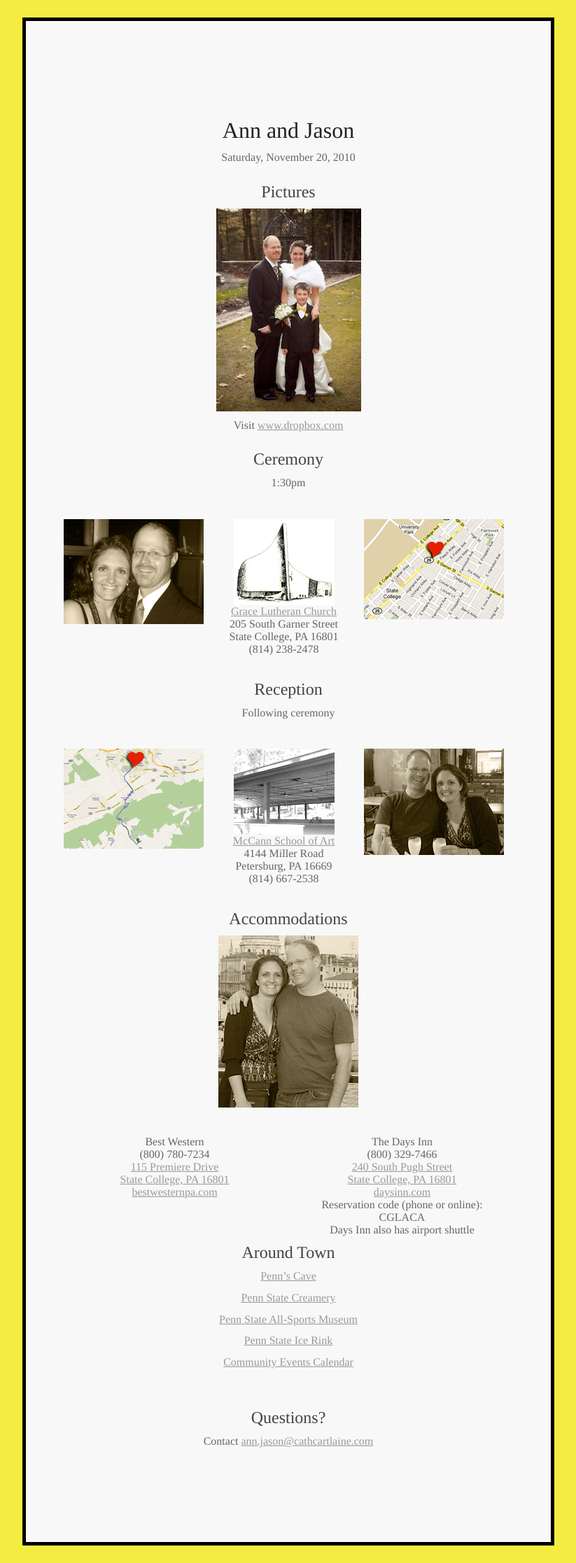
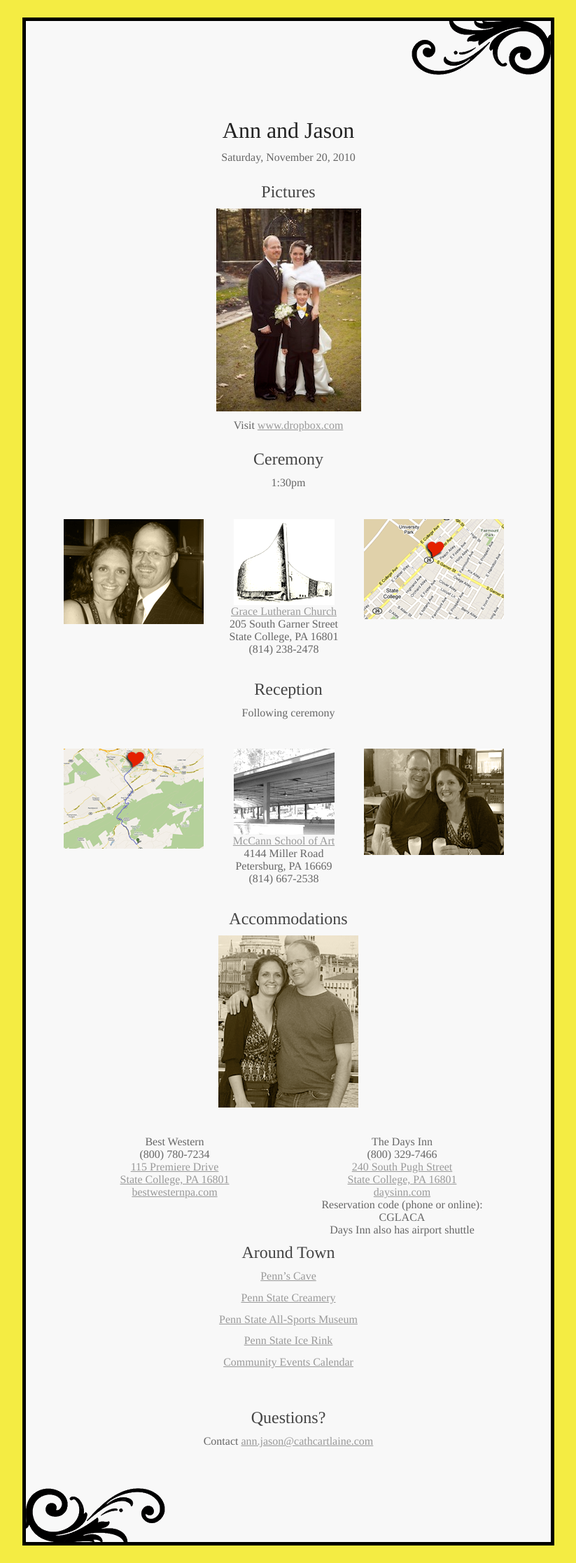
Before and after one commit to unicycle/cathcartlaine, a Jekyll site: the page built from index.markdown, in a window 1280 px wide. Shown: the whole page at 70% size, without its empty margins (228-1051 px from the left). Built offline with Jekyll 4.4.1, drawn with Linux system fonts in a browser that asks for light colours; Markdown is read by kramdown in place of the engine named in the settings.

Commit message:
fixing relative paths for images inside stylesheets

```diff
--- a/stylesheets/application.css
+++ b/stylesheets/application.css
@@ -26,7 +26,7 @@ body {
 
 #header {
   height: 78px;
-  background: #f8f8f8 url("./images/tr.png") no-repeat right top;
+  background: #f8f8f8 url("../images/tr.png") no-repeat right top;
   border-top: 5px solid black; }
 
 #main {
@@ -53,5 +53,5 @@ body {
 
 #footer {
   height: 78px;
-  background: #f8f8f8 url("./images/bl.png") no-repeat left bottom;
+  background: #f8f8f8 url("../images/bl.png") no-repeat left bottom;
   border-bottom: 5px solid black; }
--- a/stylesheets/sass/application.sass
+++ b/stylesheets/sass/application.sass
@@ -27,7 +27,7 @@ body
 
 #header
   :height 78px
-  :background #F8F8F8 url('./images/tr.png') no-repeat right top
+  :background #F8F8F8 url('../images/tr.png') no-repeat right top
   :border-top 5px solid black
 
 
@@ -55,5 +55,5 @@ body
 
 #footer
   :height 78px
-  :background #F8F8F8 url('./images/bl.png') no-repeat left bottom
+  :background #F8F8F8 url('../images/bl.png') no-repeat left bottom
   :border-bottom 5px solid black
```
